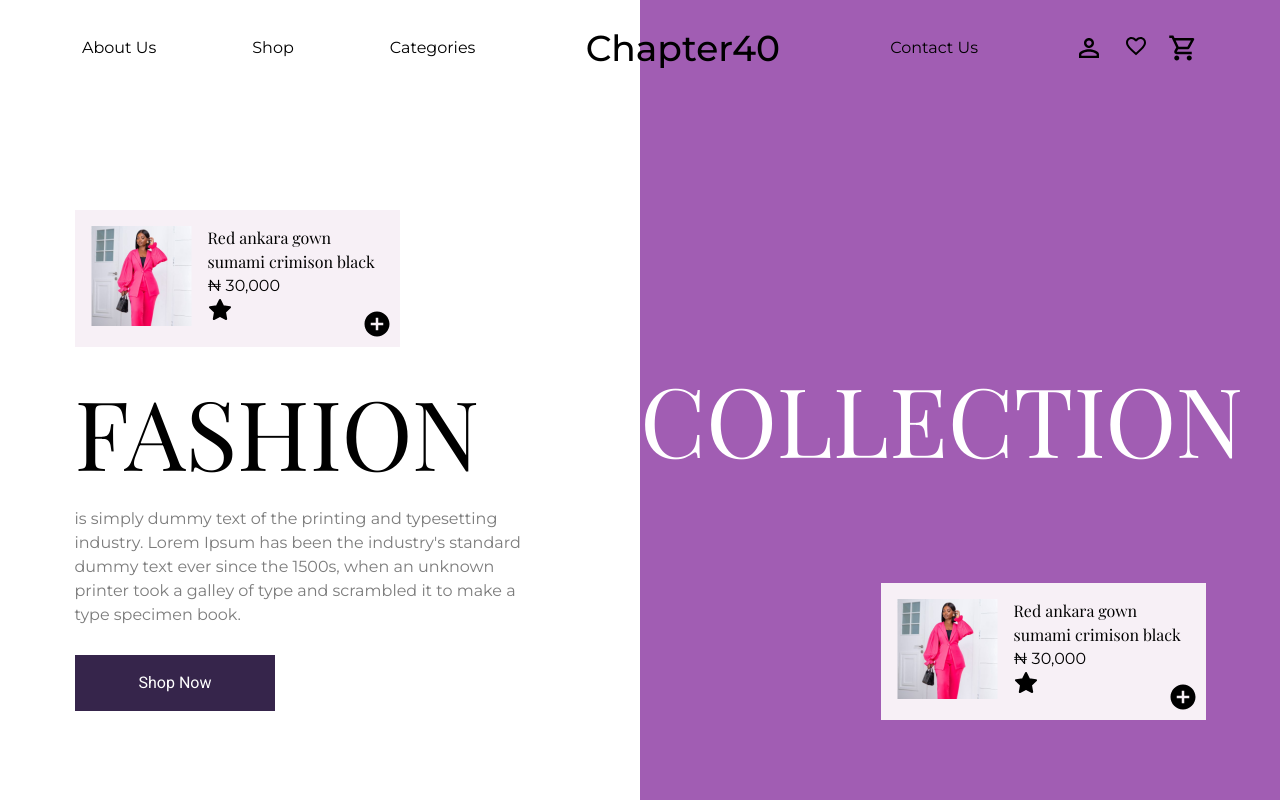
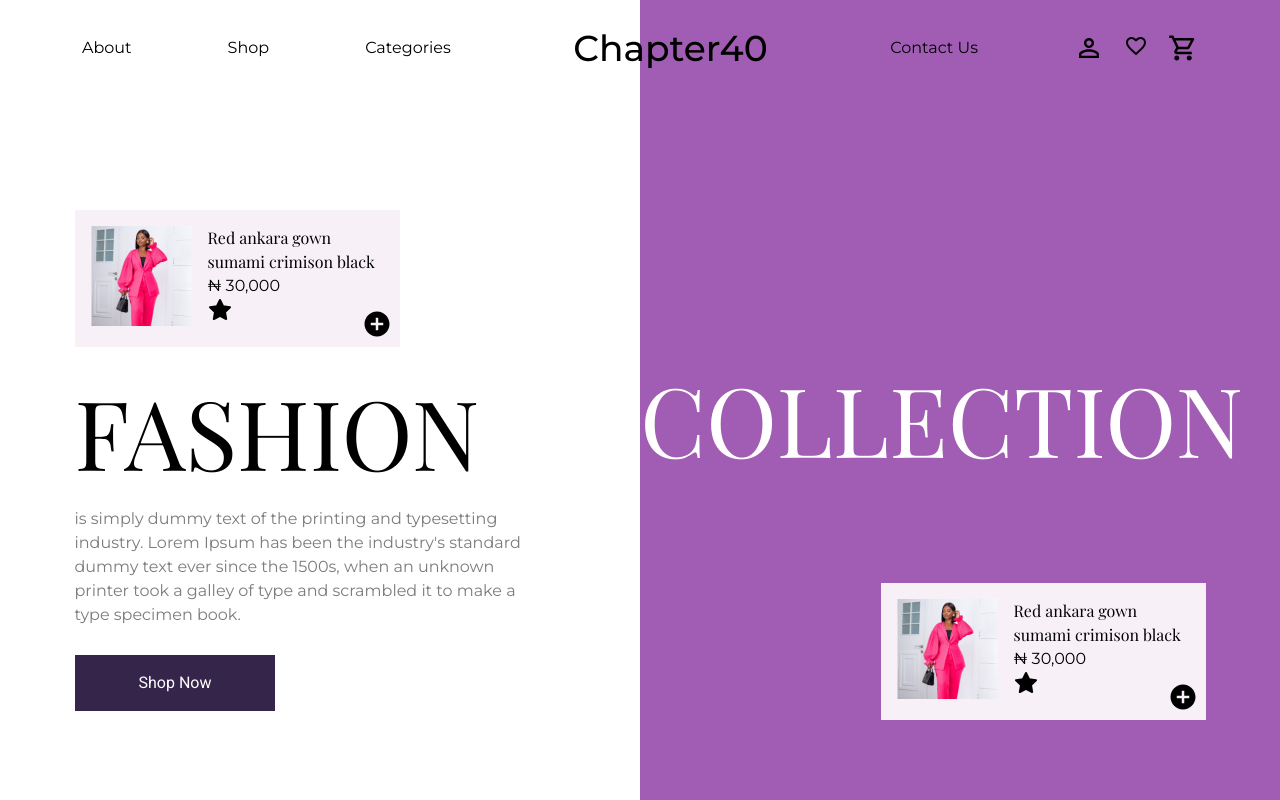
Before and after one commit to Temi-Dire/chapter40-website, a React (Vite) app: page / in a window 1280 px wide. Shown: the top 800 px of the page. Built offline with nearby package versions, Linux system fonts and the light colour scheme.

Commit message:
updated nav bar

```diff
--- a/src/components/Navbar.tsx
+++ b/src/components/Navbar.tsx
@@ -2,6 +2,7 @@ import PersonOutlineOutlinedIcon from "@mui/icons-material/PersonOutlineOutlined
 import ShoppingCartOutlinedIcon from "@mui/icons-material/ShoppingCartOutlined";
 import FavoriteBorderOutlinedIcon from "@mui/icons-material/FavoriteBorderOutlined";
 import { useEffect, useState } from "react";
+import { Link } from "react-router-dom";
 
 const Navbar = () => {
   const [scrolled, setScrolled] = useState(false);
@@ -43,11 +44,20 @@ const Navbar = () => {
           }`}
         >
           <ul className="flex space-x-24 text-base font-normal">
-            {navLinks.map((link) => (
+            {/* {navLinks.map((link) => (
               <li key={link.id}>
-                <a href="">{link.title}</a>
+                <Link to={link.title == 'about' && '/aboutus'}>{link.title}</Link>
               </li>
-            ))}
+            ))} */}
+            <li>
+              <Link to={"/about"}>About</Link>
+            </li>
+            <li>
+              <Link to={"/shop"}>Shop</Link>
+            </li>
+            <li>
+              <Link to={"/categories"}>Categories</Link>
+            </li>
           </ul>
           <span className="text-4xl font-medium">Chapter40</span>
           <div className="flex justify-between items-center space-x-24 text-base font-normal">
```
